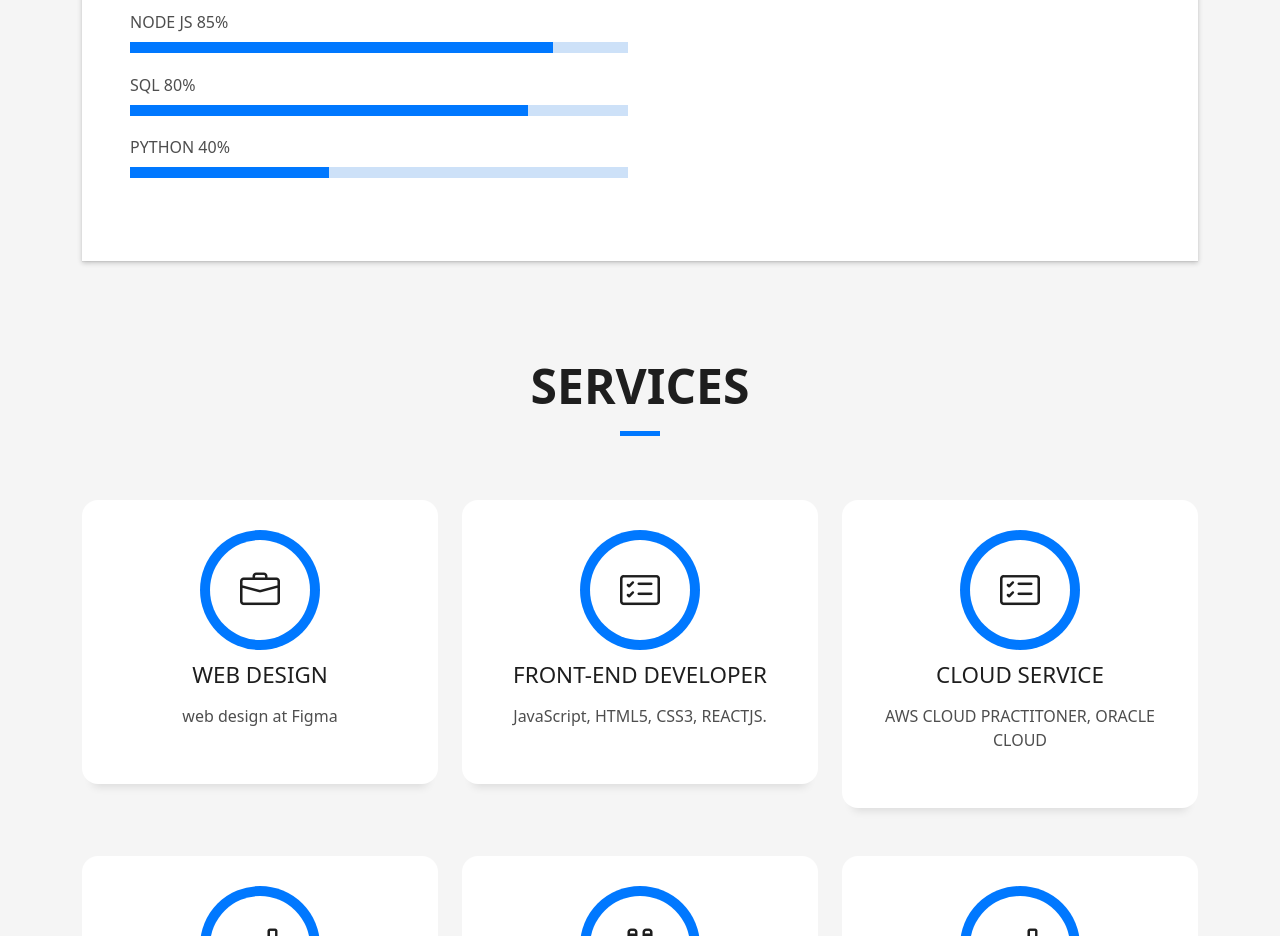
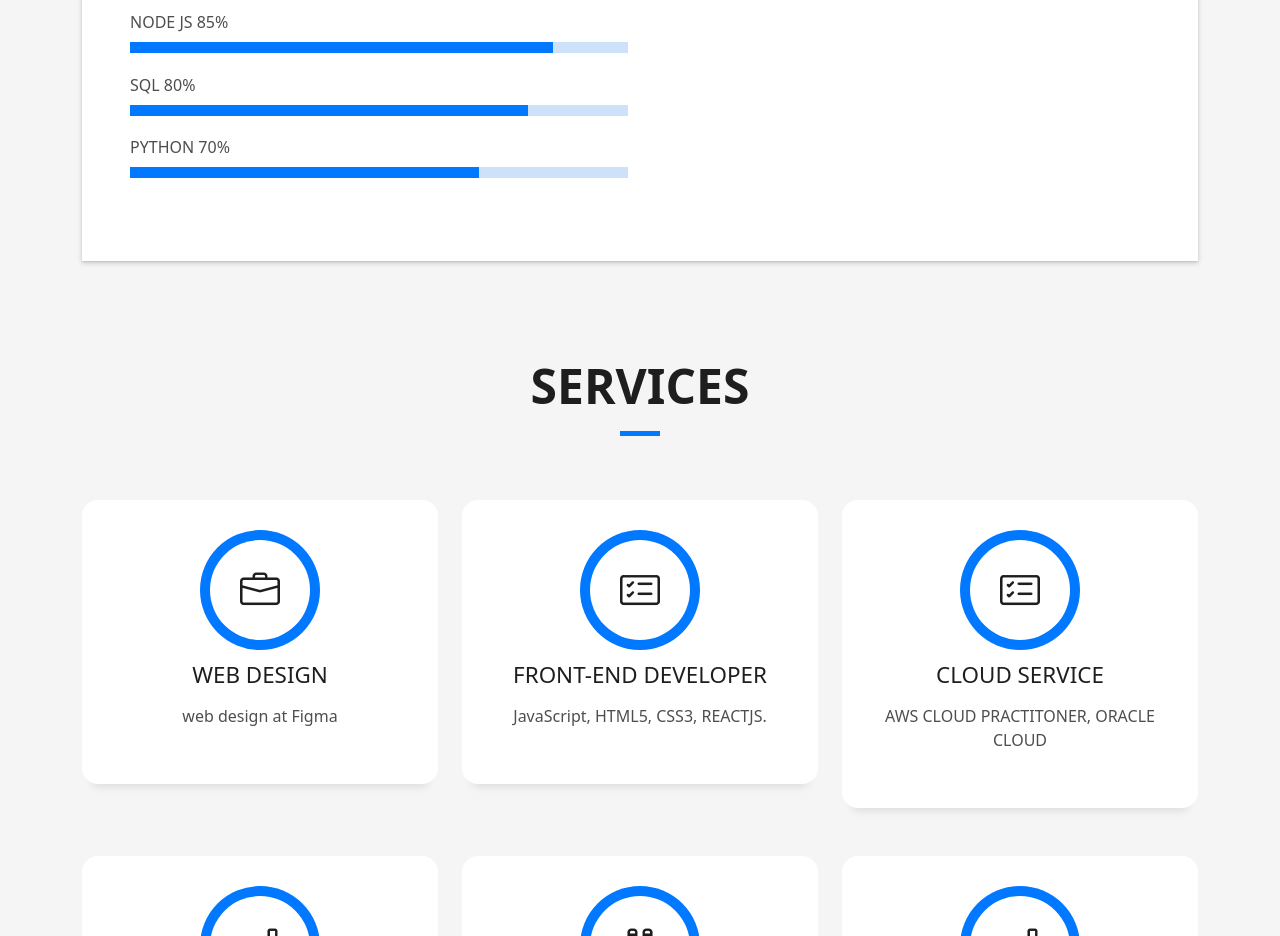
Before and after one commit to estefaniarizzo/myPortfolio, a plain HTML site: page index.html in a window 1280 px wide. Shown: the part 1560-2496 px from the top of the page. Drawn offline with Linux system fonts and the light colour scheme.

Commit message:
actualizacion

```diff
--- a/index.html
+++ b/index.html
@@ -134,9 +134,9 @@
                     <div class="progress">
                       <div class="progress-bar" role="progressbar" style="width: 80%" aria-valuenow="80" aria-valuemin="0" aria-valuemax="100"></div>
                     </div>
-                    <span>PYTHON</span> <span class="pull-right">40%</span>
+                    <span>PYTHON</span> <span class="pull-right">70%</span>
                     <div class="progress">
-                      <div class="progress-bar" role="progressbar" style="width: 40%" aria-valuenow="40" aria-valuemin="0" aria-valuemax="100"></div>
+                      <div class="progress-bar" role="progressbar" style="width: 70%" aria-valuenow="70" aria-valuemin="0" aria-valuemax="100"></div>
                     </div>
                   </div>
                 </div>
```
